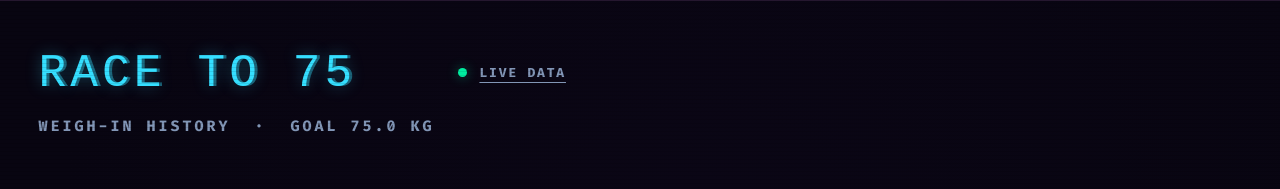
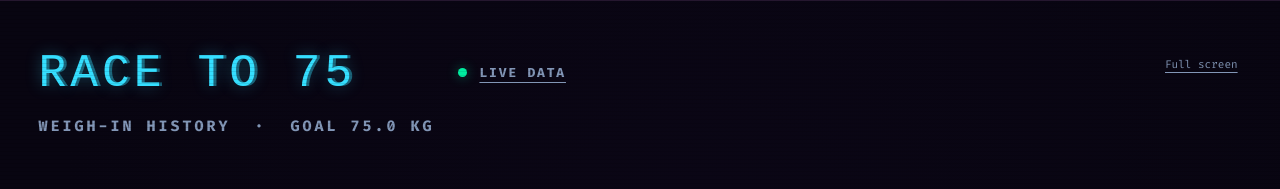
Before and after one commit to FinThunderstorm/race-to-75, a React (Vite) app in the folder frontend/: page / in a window 1280 px wide. Shown: the top 189 px of the page. Built offline with nearby package versions, Linux system fonts and the light colour scheme; no server answers; a web font is replaced by a local one.

Commit message:
Restore fullscreen control for IP-allowed radiator

```diff
--- a/frontend/src/Home.tsx
+++ b/frontend/src/Home.tsx
@@ -36,6 +36,23 @@ export const Home = ({ radiator = false }: { radiator?: boolean }) => {
   const sampleRace = useMemo(() => createSampleRace(), [today])
   const toggleParams = new URLSearchParams(params)
   toggleParams.set('data', live ? 'sample' : 'live')
+  const fullscreenButton = document.fullscreenEnabled && (
+    <button
+      className="text-button fullscreen-button"
+      type="button"
+      title="Enter full screen (Esc to exit)"
+      onClick={async () => {
+        setFullscreenError(false)
+        try {
+          await document.documentElement.requestFullscreen()
+        } catch {
+          setFullscreenError(true)
+        }
+      }}
+    >
+      Full screen
+    </button>
+  )
 
   return (
     <main className={`dashboard${radiator ? ' dashboard--radiator' : ''}`}>
@@ -59,6 +76,7 @@ export const Home = ({ radiator = false }: { radiator?: boolean }) => {
             <span /> {live ? 'Live data' : 'Sample data'}
           </Link>
         )}
+        {radiator && fullscreenButton}
       </header>
       {live && isError ? (
         <div className="race-message" role="alert">
@@ -92,23 +110,7 @@ export const Home = ({ radiator = false }: { radiator?: boolean }) => {
               {user?.display_name}
             </Link>
           </p>
-          {document.fullscreenEnabled && (
-            <button
-              className="text-button fullscreen-button"
-              type="button"
-              title="Enter full screen (Esc to exit)"
-              onClick={async () => {
-                setFullscreenError(false)
-                try {
-                  await document.documentElement.requestFullscreen()
-                } catch {
-                  setFullscreenError(true)
-                }
-              }}
-            >
-              Full screen
-            </button>
-          )}
+          {fullscreenButton}
           <button
             className="text-button"
             type="button"
--- a/frontend/src/styles.css
+++ b/frontend/src/styles.css
@@ -464,6 +464,10 @@ th:first-child {
 }
 :fullscreen .fullscreen-button {
   display: none;
+}
+.race-header .fullscreen-button {
+  margin-left: auto;
+  font-size: 11px;
 }
 .text-button:hover {
   color: var(--cyan);
```
Also changed, not shown: 3 other files (tests, documents, lock files or other folders).
